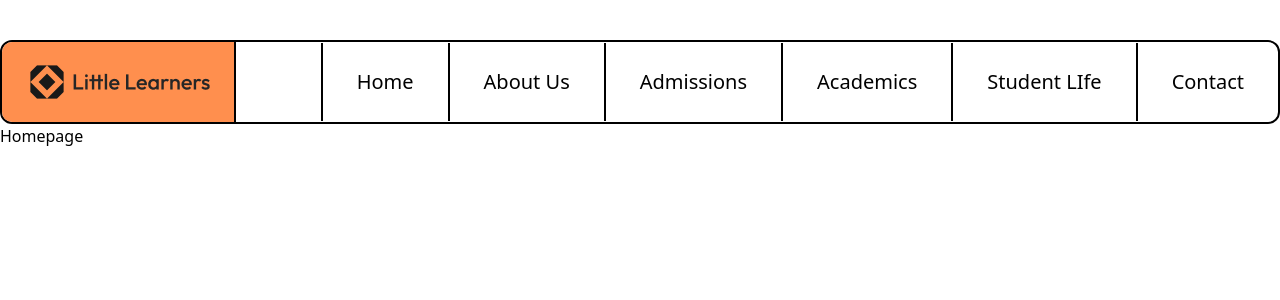
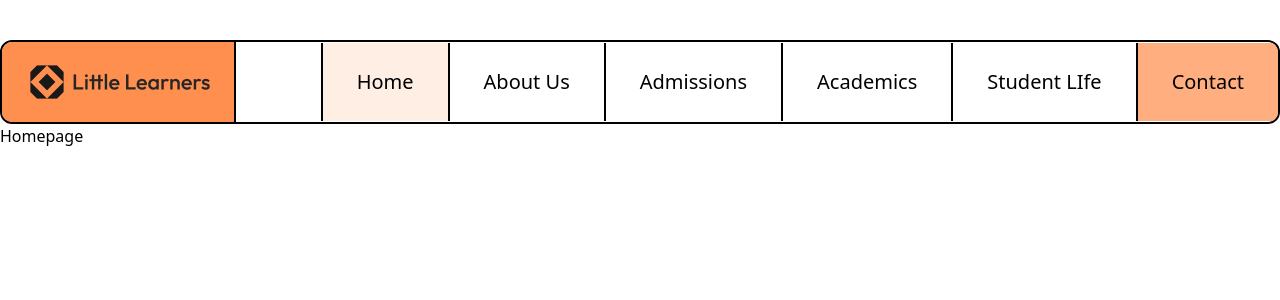
Before and after one commit to injamulhaquesomrat/little-learners, a React (Vite) app: page / in a window 1280 px wide. Shown: the top 300 px of the page. Built offline with nearby package versions, Linux system fonts and the light colour scheme.

Commit message:
refactor: update Navbar component for improved accessibility and styling; add Contact link

```diff
--- a/src/components/shared/Navbar.tsx
+++ b/src/components/shared/Navbar.tsx
@@ -1,3 +1,4 @@
+import { cn } from "@/lib/utils";
 import { Link, NavLink } from "react-router";
 
 const Navbar = () => {
@@ -5,8 +6,8 @@ const Navbar = () => {
     <div>
       <div className="flex justify-between items-center container 3xl:w-[1819px] mx-auto border-[2px] mt-10 rounded-xl overflow-hidden">
         {/* start::logo */}
-        <div className="py-5 px-6 bg-main border-r-[2px] outline-0">
-          <Link to={"/"}>
+        <div className="py-5 px-6 bg-main border-r-[2px]">
+          <Link to={"/"} className="focus-visible:outline-0">
             <img src="/assets/desktop-logo.png" alt="desktop logo" />
           </Link>
         </div>
@@ -14,14 +15,25 @@ const Navbar = () => {
 
         {/* start::menus */}
         <div className="flex font-medium">
-          {navbarItems.map((item) => (
+          {navbarItems.slice(0, 5).map((item) => (
             <NavLink
               to={item?.src}
-              className="py-[25px] px-[34px] border-l-[2px] text-xl"
+              className={({ isActive }: { isActive: boolean }) =>
+                cn(
+                  "py-[25px] px-[34px] border-l-[2px] text-xl hover:bg-foreground",
+                  isActive ? "bg-secondary-background" : ""
+                )
+              }
             >
               {item?.name}
             </NavLink>
           ))}
+          <NavLink
+            to={"/contact"}
+            className="py-[25px] px-[34px] border-l-[2px] text-xl bg-[var(--orange-75)]"
+          >
+            Contact
+          </NavLink>
         </div>
         {/* end::menus */}
 
--- a/src/pages/About.tsx
+++ b/src/pages/About.tsx
@@ -1,10 +1,5 @@
 import Container from "@/components/shared/Container";
 // import {
-//   Accordion,
-//   AccordionContent,
-//   AccordionItem,
-//   AccordionTrigger,
-// } from "@/components/ui/accordion";
 
 const About = () => {
   return (
```
